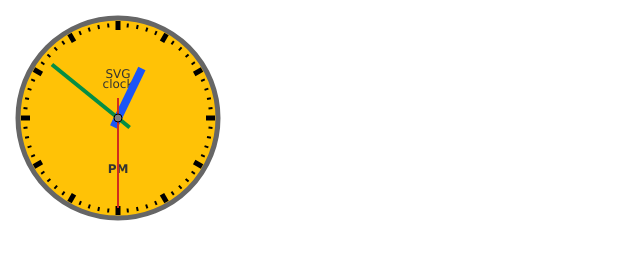
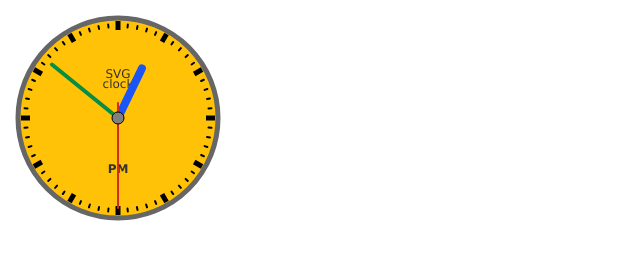
Before and after one commit to thiyag/piglets, a plain HTML site: page svg/animated_analog_clock.html in a window 1280 px wide. Shown: the full height of the page, 0-640 px from the left. Drawn offline with Linux system fonts and the light colour scheme.

Commit message:
minor cosmetic changes

```diff
--- a/svg/animated_analog_clock.html
+++ b/svg/animated_analog_clock.html
@@ -1,7 +1,7 @@
 <html>
 <head></head>
 <body>
-	<svg width="300" height="300" xmlns="http://www.w3.org/2000/svg" xmlns:xlink="http://www.w3.org/1999/xlink">
+	<svg width="220" height="220" xmlns="http://www.w3.org/2000/svg" xmlns:xlink="http://www.w3.org/1999/xlink">
 	 	<defs>
  			<g id="markers" style="stroke:#000; stroke-width: 5px;">
 	 		   	<line x1="100" y1="3" x2="100" y2="12"/>
@@ -9,13 +9,13 @@
 	    		<line x1="100" y1="188" x2="100" y2="197"/>
 	    		<line y1="100" x1="188" y2="100" x2="197"/>
     		</g>
- 			<g id="minimarkers" style="stroke:#000; stroke-width: 2px;">
-	 		   	<line x1="100" y1="5" x2="100" y2="9"/>
-	    		<line y1="100" x1="5" y2="100" x2="9"/>
-	    		<line x1="100" y1="191" x2="100" y2="195"/>
-	    		<line y1="100" x1="191" y2="100" x2="195"/>
+ 			<g id="minimarkers" style="stroke:#000; stroke-width: 2px; stroke-linecap:round">
+	 		   	<line x1="100" y1="6" x2="100" y2="9"/>
+	    		<line y1="100" x1="6" y2="100" x2="9"/>
+	    		<line x1="100" y1="191" x2="100" y2="194"/>
+	    		<line y1="100" x1="191" y2="100" x2="194"/>
     		</g>
-    		<g id="minimarkersset" >
+    		<g id="minimarkersset">
 	    		<use xlink:href="#minimarkers" transform="rotate(6, 100, 100)"></use> <!-- safari needs the closing use tag -->
 	    		<use xlink:href="#minimarkers" transform="rotate(12, 100, 100)"></use>
 	    		<use xlink:href="#minimarkers" transform="rotate(18, 100, 100)"></use>
@@ -40,22 +40,22 @@
 	    	</g>
 
 	    	<g id="hour">
-		    	<line x1="100" y1="110" x2="100" y2="45" style="stroke-width: 8px; stroke: rgb(27,85,246);">
+		    	<line x1="100" y1="100" x2="100" y2="45" style="stroke-width: 8px; stroke: rgb(27,85,246); stroke-linecap:round">
 		    		<animateTransform attributeName="transform" type="rotate" dur="12h" values="0, 100, 100; 360, 100, 100" repeatCount="indefinite"/>
 		    		<!-- Can't reuse the animations as it's meant only for renderable elements ?-->
 		        </line>
 		    </g>
 		    <g id="minute">
-		    	<line x1="100" y1="115" x2="100" y2="15" style="stroke-width: 4px; stroke: rgb(6,142,68);">
+		    	<line x1="100" y1="100" x2="100" y2="15" style="stroke-width: 4px; stroke: rgb(6,142,68); stroke-linecap:round">
 					<animateTransform attributeName="transform" type="rotate" dur="60min" values="0, 100, 100; 360, 100, 100" repeatCount="indefinite"/>
 		        </line>
 	        </g>
 	        <g id="second">
-		    	<line x1="100" y1="120" x2="100" y2="10" style="stroke-width: 2px; stroke: rgb(208, 45, 30);">
+		    	<line x1="100" y1="115" x2="100" y2="10" style="stroke-width: 2px; stroke: rgb(208, 45, 30); stroke-linecap:round">
 					<animateTransform attributeName="transform" type="rotate" dur="60s" values="0, 100, 100; 360, 100, 100" repeatCount="indefinite"/>
 		        </line>
 	        </g>
-	        <circle cx="100" cy="100" r="4" fill="gray" stroke="black"></circle>
+	        <circle cx="100" cy="100" r="6" fill="gray" stroke="black"></circle>
 		</g>
 
 		<script>
```
